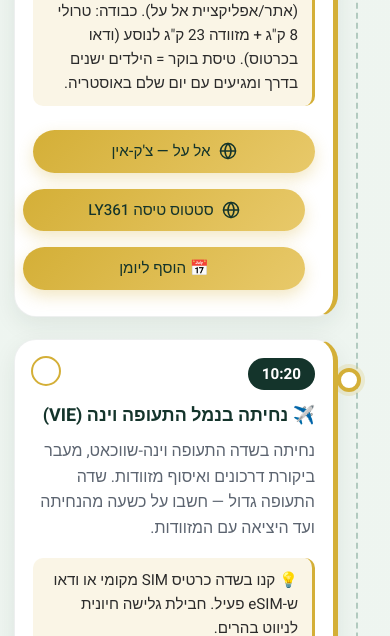
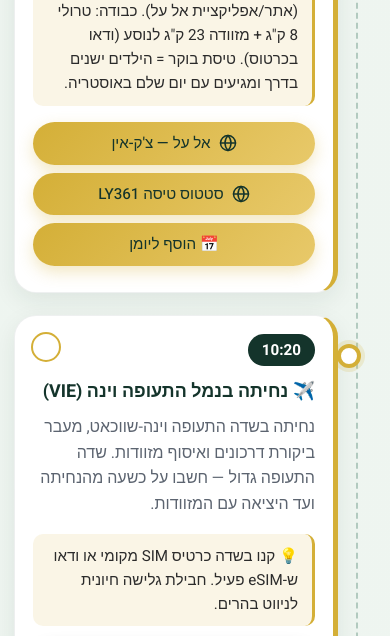
Before and after one commit to idosharan/Austria, a plain HTML site: page index.html in a window 390 px wide. Shown: the part 1290-1926 px from the top of the page. Drawn offline with nearby package versions, Linux system fonts and the light colour scheme.

Commit message:
Add files via upload

```diff
--- a/index.html
+++ b/index.html
@@ -601,9 +601,13 @@
                 width: 100%;
                 justify-content: center;
             }
+            /* בנייד הכפתורים נערמים לרוחב מלא — המרווח האופקי היה דוחף אותם שמאלה */
+            .map-btn + .map-btn {
+                margin-right: 0;
+            }
             .web-btn {
                 margin-right: 0;
-                margin-top: 8px;
+                margin-top: 0;
             }
             .date-nav {
                 gap: 8px;
```
